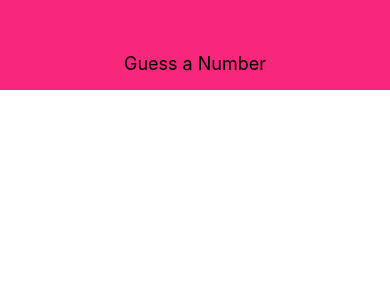
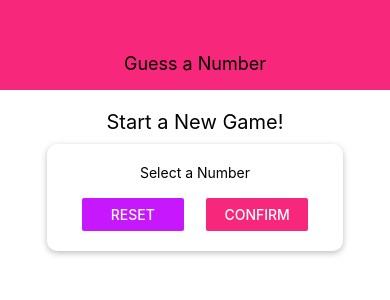
Before and after one commit to bhanujggandhi/Guess-a-number-native-app, a React Native app: screen / in a window 390 px wide. Shown: the top 300 px of the page. Built offline with nearby package versions, Linux system fonts and the light colour scheme.

Commit message:
StartScreen added with a card component with styles

```diff
--- a/App.tsx
+++ b/App.tsx
@@ -2,11 +2,13 @@
 import React from "react";
 import { StyleSheet, Text, View } from "react-native";
 import Header from "./components/Header";
+import StartScreen from "./screens/StartScreen";
 
 export default function App() {
   return (
     <View style={styles.screen}>
       <Header title='Guess a Number' />
+      <StartScreen />
     </View>
   );
 }
--- /dev/null
+++ b/components/Card.tsx
@@ -0,0 +1,32 @@
+import React from "react";
+import { View, StyleSheet } from "react-native";
+import * as CSS from "csstype";
+
+type CardProps = {
+  children: React.ReactNode;
+  style: object;
+};
+
+const Card = (props: CardProps) => {
+  return (
+    <View style={{ ...styles.card, ...props.style }}>{props.children}</View>
+  );
+};
+
+const styles = StyleSheet.create({
+  card: {
+    shadowColor: "black",
+    shadowOffset: {
+      width: 0,
+      height: 2,
+    },
+    shadowRadius: 6,
+    shadowOpacity: 0.26,
+    elevation: 15,
+    backgroundColor: "white",
+    padding: 20,
+    borderRadius: 10,
+  },
+});
+
+export default Card;
--- /dev/null
+++ b/screens/StartScreen.tsx
@@ -0,0 +1,47 @@
+import React from "react";
+import { View, StyleSheet, Text, TextInput, Button } from "react-native";
+import Card from "../components/Card";
+
+const StartScreen = () => {
+  return (
+    <View style={styles.screen}>
+      <Text style={styles.title}>Start a New Game!</Text>
+      <Card style={styles.inputContainer}>
+        <Text>Select a Number</Text>
+        <TextInput />
+        <View style={styles.buttonContainer}>
+          <View style={styles.button}>
+            <Button title='Reset' onPress={() => {}} color='#c717fc' />
+          </View>
+          <View style={styles.button}>
+            <Button title='Confirm' onPress={() => {}} color='#f7287b' />
+          </View>
+        </View>
+      </Card>
+    </View>
+  );
+};
+
+const styles = StyleSheet.create({
+  screen: {
+    flex: 1,
+    padding: 10,
+    alignItems: "center",
+  },
+  title: {
+    fontSize: 20,
+    marginVertical: 10,
+  },
+  inputContainer: { width: 300, maxWidth: "80%", alignItems: "center" },
+  buttonContainer: {
+    flexDirection: "row",
+    width: "100%",
+    justifyContent: "space-between",
+    paddingHorizontal: 15,
+  },
+  button: {
+    width: "45%",
+  },
+});
+
+export default StartScreen;
```
